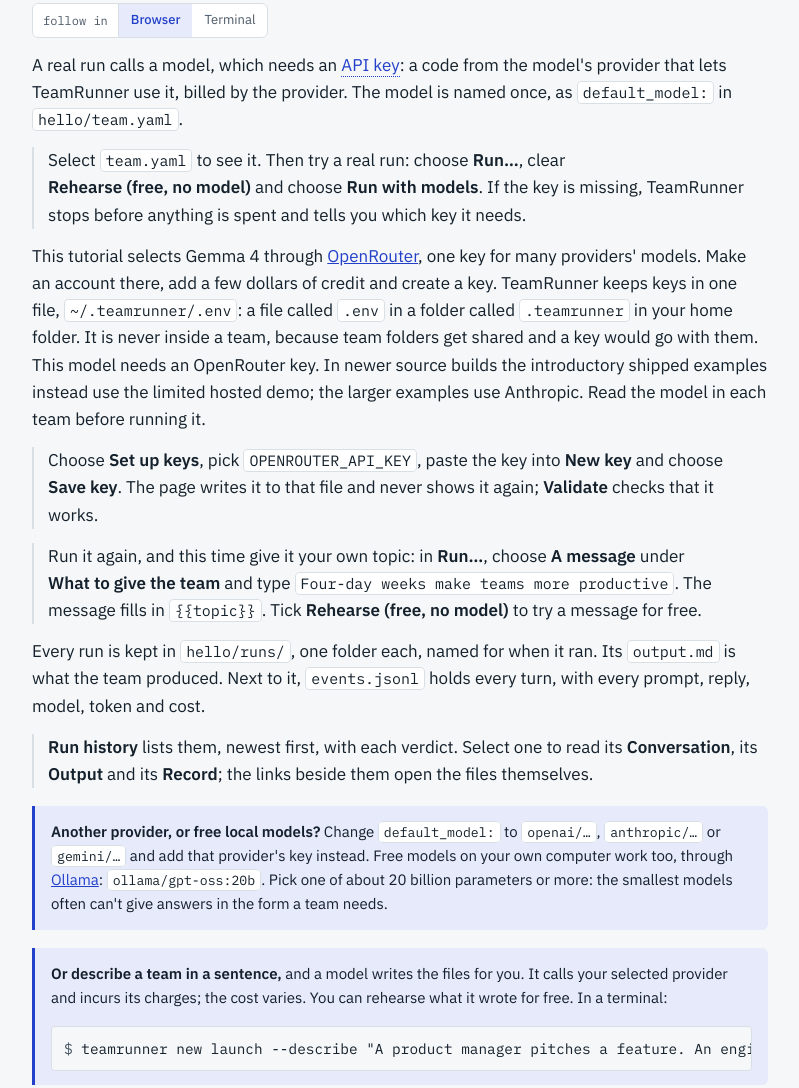
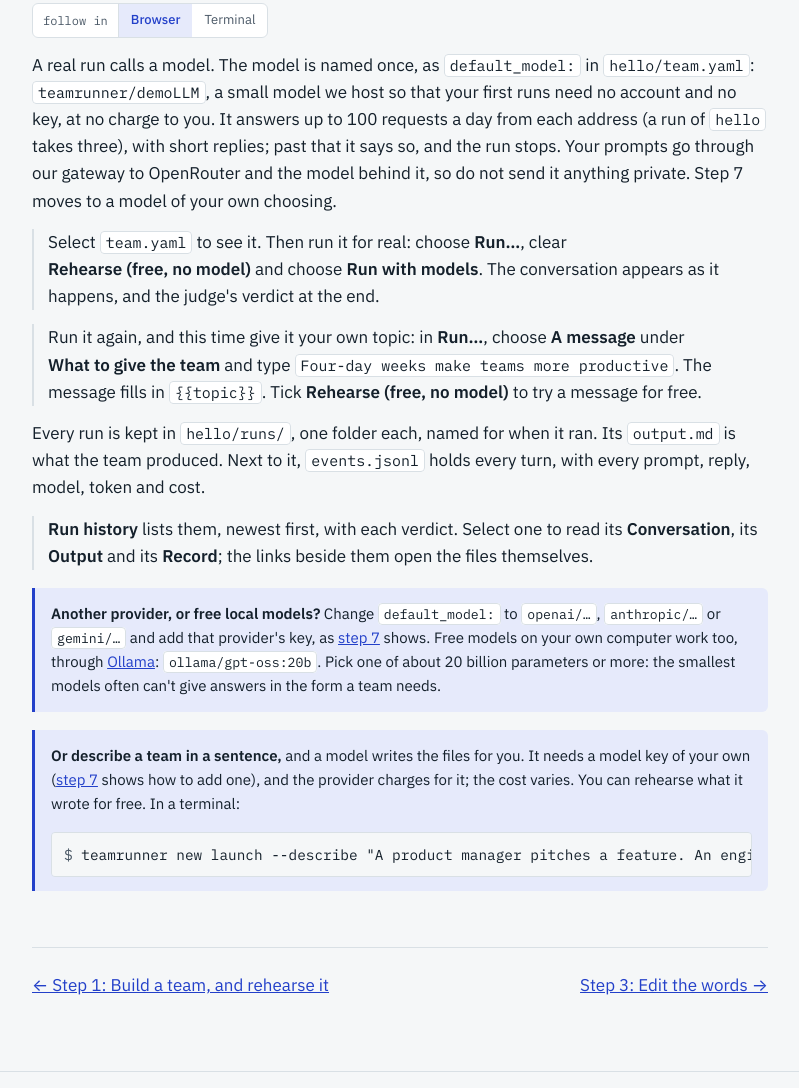
Before and after one commit to teamrunner/teamrunner.ai, a plain HTML site: page tutorial-2.html in a window 1280 px wide. Shown: the part 303-1391 px from the top of the page, without its empty margins (240-1039 px from the left). Drawn offline with Linux system fonts and the light colour scheme.

Commit message:
Tutorial: steps 1-6 on the demo model; the OpenRouter sign-up moves to step 7
Step 1's team names teamrunner/demoLLM, so step 2's first real run and
step 3's need no account or key (three requests a run, at no charge);
step 2 says the demo's limits and where prompts go, and shows a real
demo run's output. The key paragraph, Set up keys and the missing-key
message move to step 7, where the committee (ten turns a meeting, run
ten times in step 8) moves to Gemma 4 through OpenRouter. The contents
page says steps 1-6 need no key. The tutorial test passes with 0.0.6
from PyPI and with 0.0.7; the demo run was checked live.

Co-Authored-By: Claude Opus 5.5 <noreply@anthropic.com>

```diff
--- a/tutorial-2.html
+++ b/tutorial-2.html
@@ -47,29 +47,24 @@ document.documentElement.setAttribute('data-via',v)})();
 <div class="progress" role="progressbar" aria-valuemin="1" aria-valuemax="9" aria-valuenow="2" aria-label="Tutorial progress"><span><a href="tutorial.html">Tutorial</a> · Step 2 of 9</span><div class="bar"><i style="width:22%"></i></div></div>
 <h2 id="first-run"><span class="stepno">Step 2</span>Your first real run</h2>
 <div class="via-switch" role="group" aria-label="Follow this tutorial"><span>follow in</span><button type="button" data-via="browser" aria-pressed="true">Browser</button><button type="button" data-via="terminal" aria-pressed="false">Terminal</button></div>
-<p>A real run calls a model, which needs an <a class="t" tabindex="0" data-tip="A password-like code from a model provider that lets TeamRunner use its models. The provider bills you for what you use.">API key</a>: a code from the model's provider that lets TeamRunner use it, billed by the provider. The model is named once, as <code>default_model:</code> in <code>hello/team.yaml</code>.</p>
+<p>A real run calls a model. The model is named once, as <code>default_model:</code> in <code>hello/team.yaml</code>: <code>teamrunner/demoLLM</code>, a small model we host so that your first runs need no account and no key, at no charge to you. It answers up to 100 requests a day from each address (a run of <code>hello</code> takes three), with short replies; past that it says so, and the run stops. Your prompts go through our gateway to OpenRouter and the model behind it, so do not send it anything private. Step 7 moves to a model of your own choosing.</p>
 <div class="via" data-via="browser">
-<p>Select <code>team.yaml</code> to see it. Then try a real run: choose <b class="ui">Run…</b>, clear <b class="ui">Rehearse (free, no model)</b> and choose <b class="ui">Run with models</b>. If the key is missing, TeamRunner stops before anything is spent and tells you which key it needs.</p>
+<p>Select <code>team.yaml</code> to see it. Then run it for real: choose <b class="ui">Run…</b>, clear <b class="ui">Rehearse (free, no model)</b> and choose <b class="ui">Run with models</b>. The conversation appears as it happens, and the judge's verdict at the end.</p>
 </div>
 <div class="via" data-via="terminal">
 <p><code>explain</code> shows it beside each member:</p>
 <code class="cmd" data-run data-expect="for">teamrunner explain hello</code>
-<p>Try a real run. If the key is missing, TeamRunner stops before anything is spent and tells you which key it needs:</p>
+<p>Run it for real:</p>
 <code class="cmd" data-run="skip">teamrunner run hello</code>
-<div class="panel out"><div class="cap"><span class="label">without a key</span></div><pre>✗ the run cannot start:
-  OPENROUTER_API_KEY   for, against and judge use openrouter/google/gemma-4-31b-it,
-                       which needs OPENROUTER_API_KEY; not found in ~/.teamrunner/.env,
-                       your shell or the package
-                       add `OPENROUTER_API_KEY=…` to ~/.teamrunner/.env</pre></div>
-</div>
-<p>This tutorial selects Gemma 4 through <a href="https://openrouter.ai">OpenRouter</a>, one key for many providers' models. Make an account there, add a few dollars of credit and create a key. TeamRunner keeps keys in one file, <code>~/.teamrunner/.env</code>: a file called <code>.env</code> in a folder called <code>.teamrunner</code> in your home folder. It is never inside a team, because team folders get shared and a key would go with them. This model needs an OpenRouter key. In newer source builds the introductory shipped examples instead use the limited hosted demo; the larger examples use Anthropic. Read the model in each team before running it.</p>
-<div class="via" data-via="browser">
-<p>Choose <b class="ui">Set up keys</b>, pick <code>OPENROUTER_API_KEY</code>, paste the key into <b class="ui">New key</b> and choose <b class="ui">Save key</b>. The page writes it to that file and never shows it again; <b class="ui">Validate</b> checks that it works.</p>
-</div>
-<div class="via" data-via="terminal">
-<p>Put your key in it:</p>
-<div class="panel"><div class="cap"><span class="label">~/.teamrunner/.env</span><span class="label">in your home folder</span></div><pre>OPENROUTER_API_KEY=sk-or-...
-</pre></div>
+<div class="panel out"><div class="cap"><span class="label">what you see</span><span class="label">the words will differ</span></div><pre>run · hello · default input topic: "Remote work makes teams more productive"
+✓ 1 model
+for                                                          3.5s   $0.0000
+    “Remote work fundamentally enhances team productivity by dismantling the…”
+against                                                      3.3s   $0.0000
+    “While the opponent champions autonomy and reduced interruptions, they…”
+judge                       winner = against                 3.3s   $0.0000
+
+completed · 3 turns · 26.4s · ≈ $0.0000</pre></div>
 </div>
 <div class="via" data-via="browser">
 <p>Run it again, and this time give it your own topic: in <b class="ui">Run…</b>, choose <b class="ui">A message</b> under <b class="ui">What to give the team</b> and type <code>Four-day weeks make teams more productive</code>. The message fills in <code>{{topic}}</code>. Tick <b class="ui">Rehearse (free, no model)</b> to try a message for free.</p>
@@ -90,8 +85,8 @@ document.documentElement.setAttribute('data-via',v)})();
 <p>And to see the newest one again, as it printed:</p>
 <code class="cmd" data-run data-expect="judge">teamrunner runs hello latest</code>
 </div>
-<div class="aside"><p><b>Another provider, or free local models?</b> Change <code>default_model:</code> to <code>openai/…</code>, <code>anthropic/…</code> or <code>gemini/…</code> and add that provider's key instead. Free models on your own computer work too, through <a href="https://ollama.com">Ollama</a>: <code>ollama/gpt-oss:20b</code>. Pick one of about 20 billion parameters or more: the smallest models often can't give answers in the form a team needs.</p></div>
-<div class="aside"><p><b>Or describe a team in a sentence,</b> and a model writes the files for you. It calls your selected provider and incurs its charges; the cost varies. You can rehearse what it wrote for free. In a terminal:</p><code class="cmd" data-run="skip">teamrunner new launch --describe "A product manager pitches a feature. An engineer and a designer push back, twice. Then the CEO decides go or no-go."</code></div>
+<div class="aside"><p><b>Another provider, or free local models?</b> Change <code>default_model:</code> to <code>openai/…</code>, <code>anthropic/…</code> or <code>gemini/…</code> and add that provider's key, as <a href="tutorial-7.html">step 7</a> shows. Free models on your own computer work too, through <a href="https://ollama.com">Ollama</a>: <code>ollama/gpt-oss:20b</code>. Pick one of about 20 billion parameters or more: the smallest models often can't give answers in the form a team needs.</p></div>
+<div class="aside"><p><b>Or describe a team in a sentence,</b> and a model writes the files for you. It needs a model key of your own (<a href="tutorial-7.html">step 7</a> shows how to add one), and the provider charges for it; the cost varies. You can rehearse what it wrote for free. In a terminal:</p><code class="cmd" data-run="skip">teamrunner new launch --describe "A product manager pitches a feature. An engineer and a designer push back, twice. Then the CEO decides go or no-go."</code></div>
 <div class="nextprev"><a class="tnav" href="tutorial-1.html">← Step 1: Build a team, and rehearse it</a><a class="tnav" href="tutorial-3.html">Step 3: Edit the words →</a></div>
 </main>
 <script>
```
Also changed, not shown: tutorial-1.html (+1 -1 lines), tutorial-7.html (+16 -1 lines), tutorial.html (+1 -1 lines).
